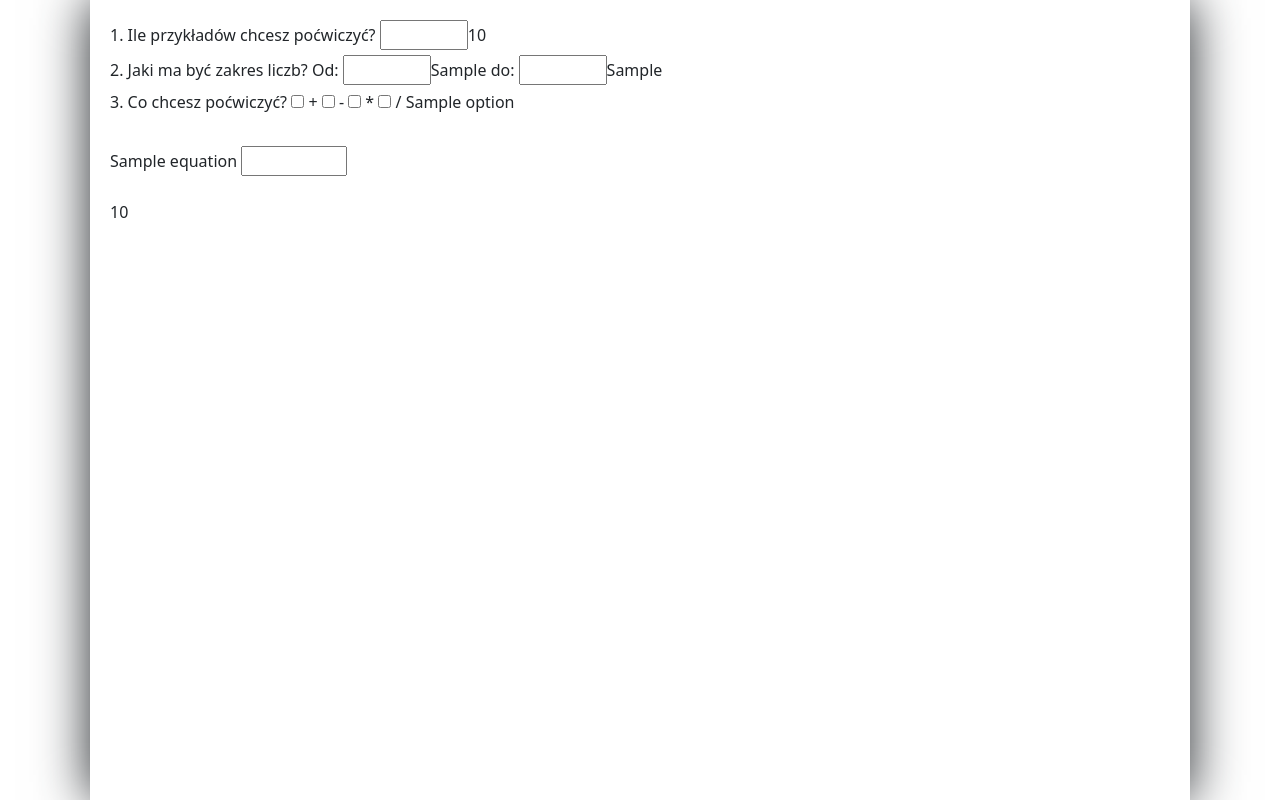
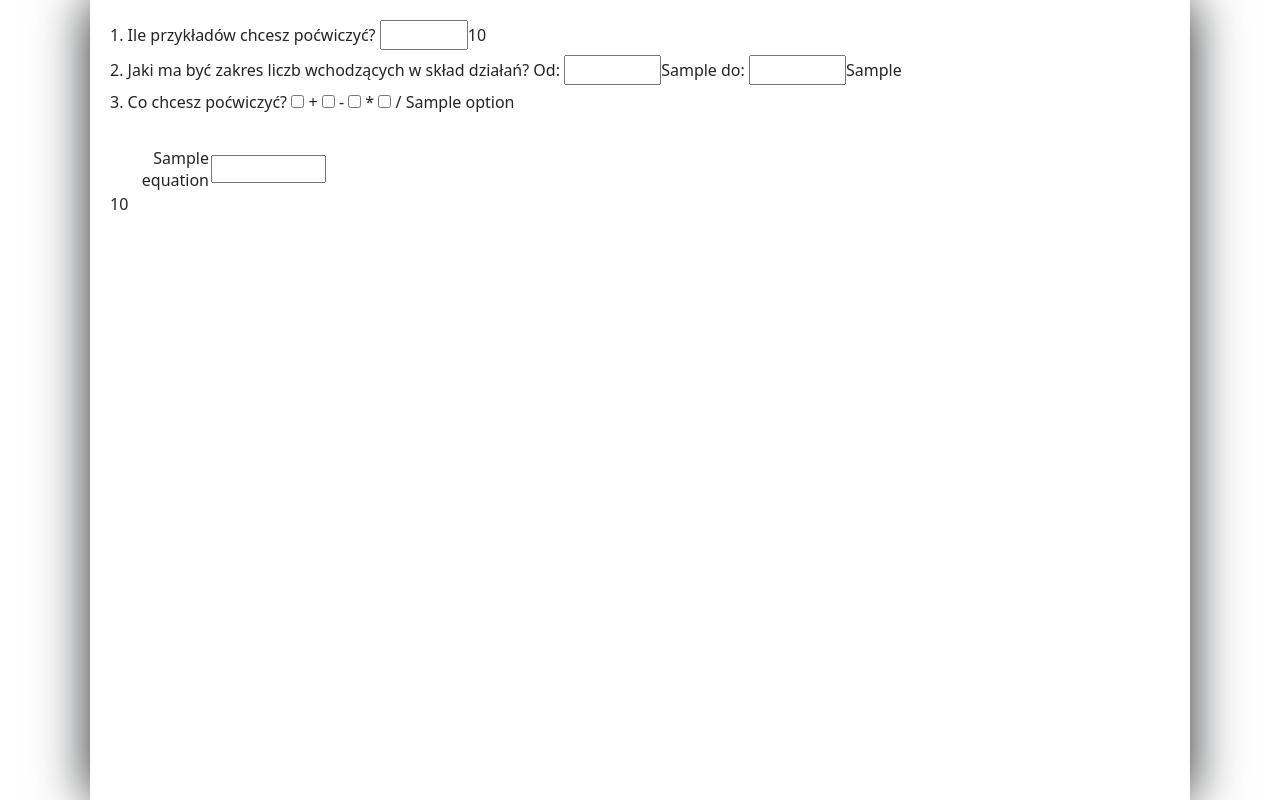
Before and after one commit to K-Hanna/MathsExercises, a Django app: template maths/templates/index.html in a window 1280 px wide. Run offline with Django 4.2, Linux system fonts and the light colour scheme; tables that the repository leaves empty hold one stand-in row (values such as "Sample post"); the template is opened without the code that fills it: values that come from a table or form of the project are taken from there, most other values are stand-ins (such as "Sample title", 1, 10 or a date in 2020).

Commit message:
added tooltip and alignments

```diff
--- a/maths/forms.py
+++ b/maths/forms.py
@@ -10,8 +10,8 @@ CHOICES = (
 
 class MathsForm(forms.Form):
     amount = forms.IntegerField(min_value=1, max_value=50)
-    minValue = forms.IntegerField(min_value=0, max_value=50)
-    maxValue = forms.IntegerField(min_value=1, max_value=50)
+    minValue = forms.IntegerField(min_value=0, max_value=100)
+    maxValue = forms.IntegerField(min_value=1, max_value=100)
     operations = forms.MultipleChoiceField(
         choices=CHOICES,
         label="...",
--- a/maths/templates/index.html
+++ b/maths/templates/index.html
@@ -22,8 +22,14 @@
                     <label class="form-label">1. Ile przykładów chcesz poćwiczyć?</label>
                     {{form.amount}}{{input.amount}}
                     <br>
-                    <label class="form-label">2. Jaki ma być zakres liczb?</label>
-                    Od: {{form.minValue}}{{input.minValue}} do: {{form.maxValue}}{{input.maxValue}}<br>
+                    <label class="form-label">2. Jaki ma być zakres liczb wchodzących w skład działań?</label>
+                    Od: {{form.minValue}}{{input.minValue}} do: {{form.maxValue}}{{input.maxValue}}
+                    {% if buttons.1 %}
+                        <button type="button" class="btn btn-link" data-bs-toggle="tooltip"
+                                title="W przypadku dzielenia dotyczy dzielnika i ilorazu">
+                          <i class="bi bi-question-circle"></i>
+                        </button>
+                    {% endif %}<br>
                     <label class="form-label">3. Co chcesz poćwiczyć?</label>
                     {% for option in form.operations %}
                         {{option}}
@@ -37,14 +43,25 @@
                     {% endif %}
                 </article>
                 <article>
-                    {% for o in output %}
-                    {% if o.check %}
-                        {{o.equation}}{{o.result}}
-                        <i class="bi bi-check2"></i>
-                    {% else %}
-                        {{o.equation}} <input type="number" min="0" max="2500" name="answer">
-                    {% endif %}<br>
-                    {% endfor %}<br>
+                    <table>
+                        {% for o in output %}
+                        <tr>
+                        {% if o.check %}
+                            <td style="text-align: right; width: 100px">
+                                {{o.equation}}</td>
+                            <td style="width: 80px">
+                                &nbsp;{{o.result}}&nbsp;
+                                <span style="color: green"><i class="bi bi-check"></i></span>
+                            </td>
+                        {% else %}
+                            <td style="text-align: right; width: 100px">
+                                {{o.equation}}</td>
+                            <td style="width: 80px">
+                                <input type="number" min="0" max="10000" name="answer"></td>
+                        {% endif %}
+                        </tr>
+                        {% endfor %}
+                    </table>
                     {{score}}<br>
                     {% if buttons.2 %}
                         {% if buttons.0 %}
```
